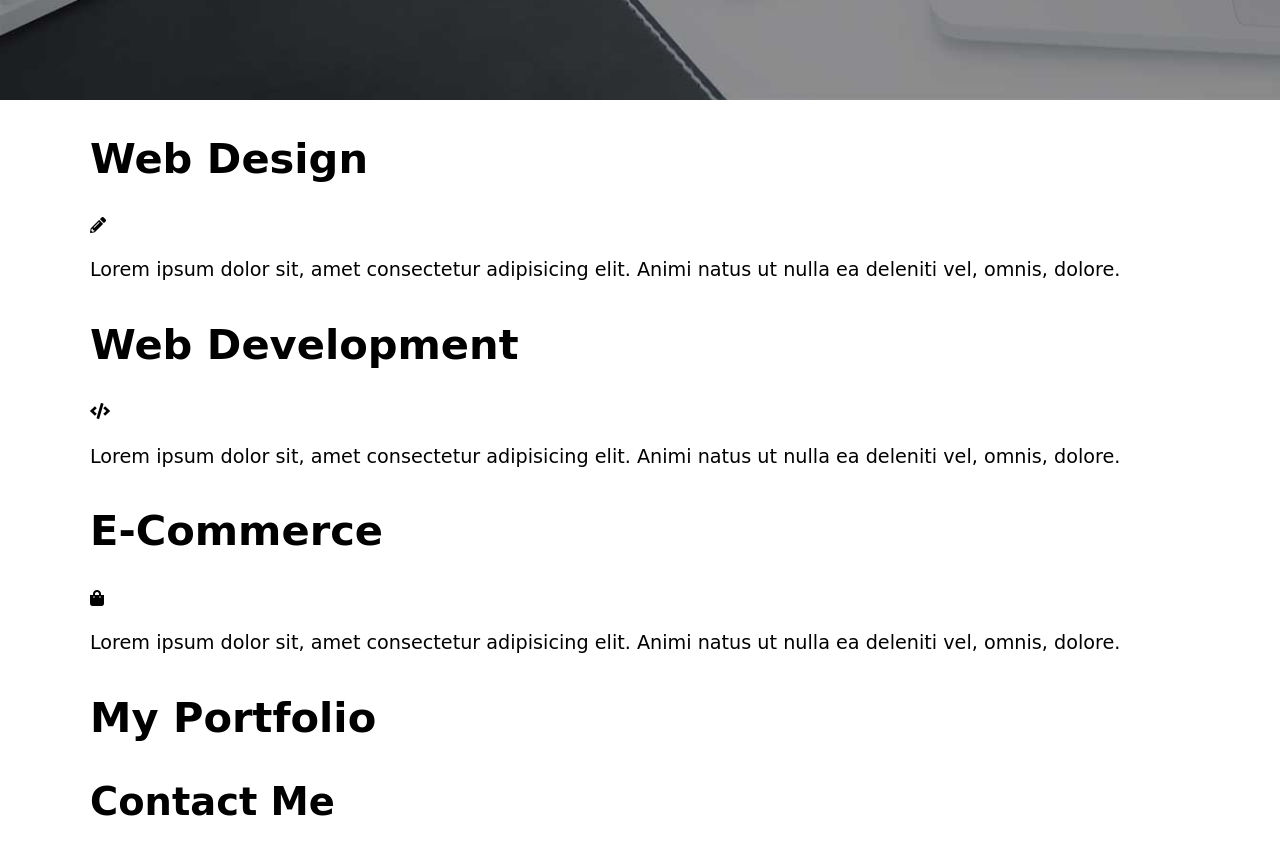
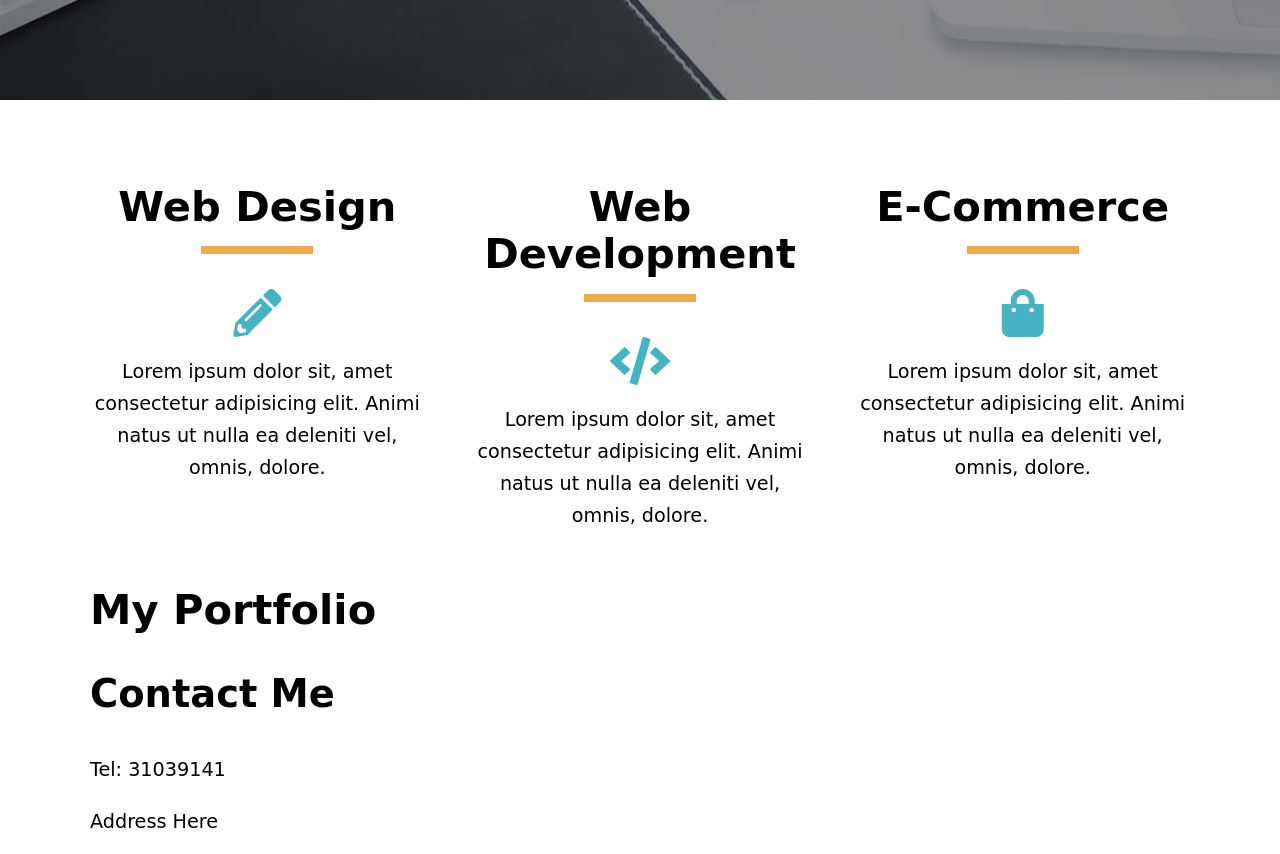
Before and after one commit to shashanknaik808/17_building_a_freelancer_website_with_css_grid_and_javascript, a plain HTML site: page index.html in a window 1280 px wide. Shown: the part 700-1554 px from the top of the page. Drawn offline with nearby package versions, Linux system fonts and the light colour scheme.

Commit message:
Building the Services Section

```diff
--- a/css/style.css
+++ b/css/style.css
@@ -62,3 +62,28 @@ p {
     align-content: center;
     text-align: center;
 }
+
+.services {
+    display: grid;
+    grid-template-columns: repeat(auto-fit, minmax(200px, 1fr));
+    grid-gap: 3rem;
+}
+
+.services {
+    text-align: center;
+    margin-top: 3rem;
+}
+
+.services h2::after {
+    padding-bottom: .5rem;
+    width: 7rem;
+    background-color: var(--primary);
+    display: block;
+    content: '';
+    margin: 1rem auto 0 auto;
+}
+
+.services i {
+    font-size: 3rem;
+    color: var(--secondary);
+}
```
